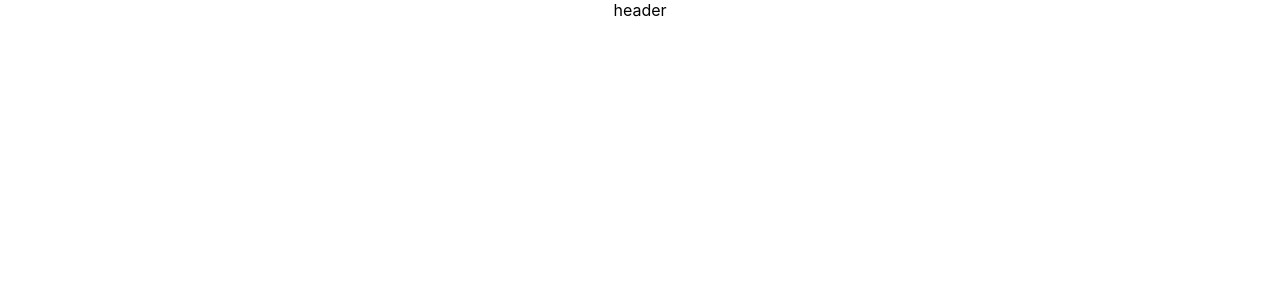
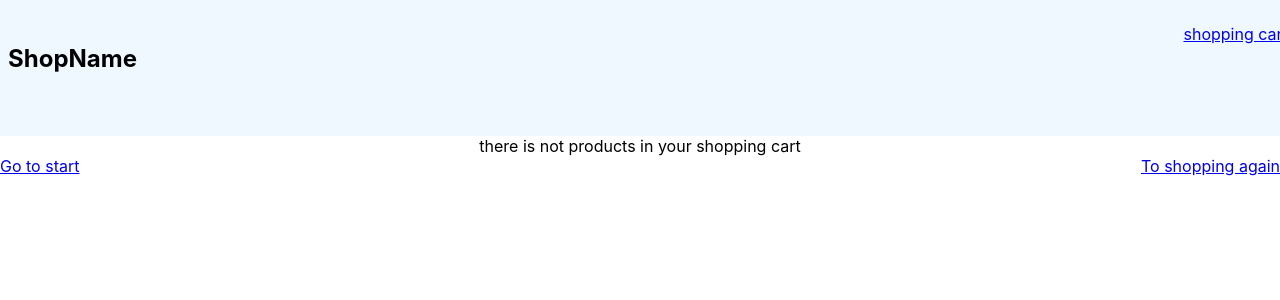
Before and after one commit to serIvanich/test-shop, a React (Create React App) app: page /cart in a window 1280 px wide. Shown: the top 300 px of the page. Built offline with nearby package versions, Linux system fonts and the light colour scheme; no server answers; the database is empty.

Commit message:
added Router to cart

```diff
--- /dev/null
+++ b/src/features/header/Header.module.css
@@ -0,0 +1,14 @@
+
+.container {
+    display: flex;
+    justify-content: space-between;
+    width: 100%;
+    height: 13vh;
+    padding: 3vh 1vh 1vh 1vh;
+    background-color: aliceblue;
+}
+
+.navCart {
+
+
+}
--- a/src/features/header/Header.tsx
+++ b/src/features/header/Header.tsx
@@ -1,10 +1,16 @@
 import React from 'react'
+import { NavLink } from 'react-router-dom'
+import s from './Header.module.css'
 
 export const Header: React.FC = () => {
 
     return (
-        <div>
-    header
+        <div className={s.container}>
+            <h2>ShopName</h2>
+            <div className={s.navCart}>
+                <NavLink to={'/cart'}> shopping cart </NavLink>
+            </div>
+
         </div>
     )
 }
--- /dev/null
+++ b/src/features/shoppingCart/ShoppingCart.module.css
@@ -0,0 +1,5 @@
+
+.containerNavlinks {
+    display: flex;
+    justify-content: space-between;
+}
--- a/src/features/shoppingCart/ShoppingCart.tsx
+++ b/src/features/shoppingCart/ShoppingCart.tsx
@@ -1,10 +1,17 @@
 import React from 'react'
+import { NavLink } from 'react-router-dom'
+import s from './ShoppingCart.module.css'
 
 export const ShoppingCart: React.FC = () => {
 
     return (
         <div>
-            <div></div>
+            <div>there is not products in your shopping cart</div>
+            <div className={s.containerNavlinks}>
+                <NavLink to={'/'}>Go to start</NavLink>
+                <NavLink to={'/products'}>To shopping again</NavLink>
+            </div>
+
             <div></div>
 
         </div>
```
